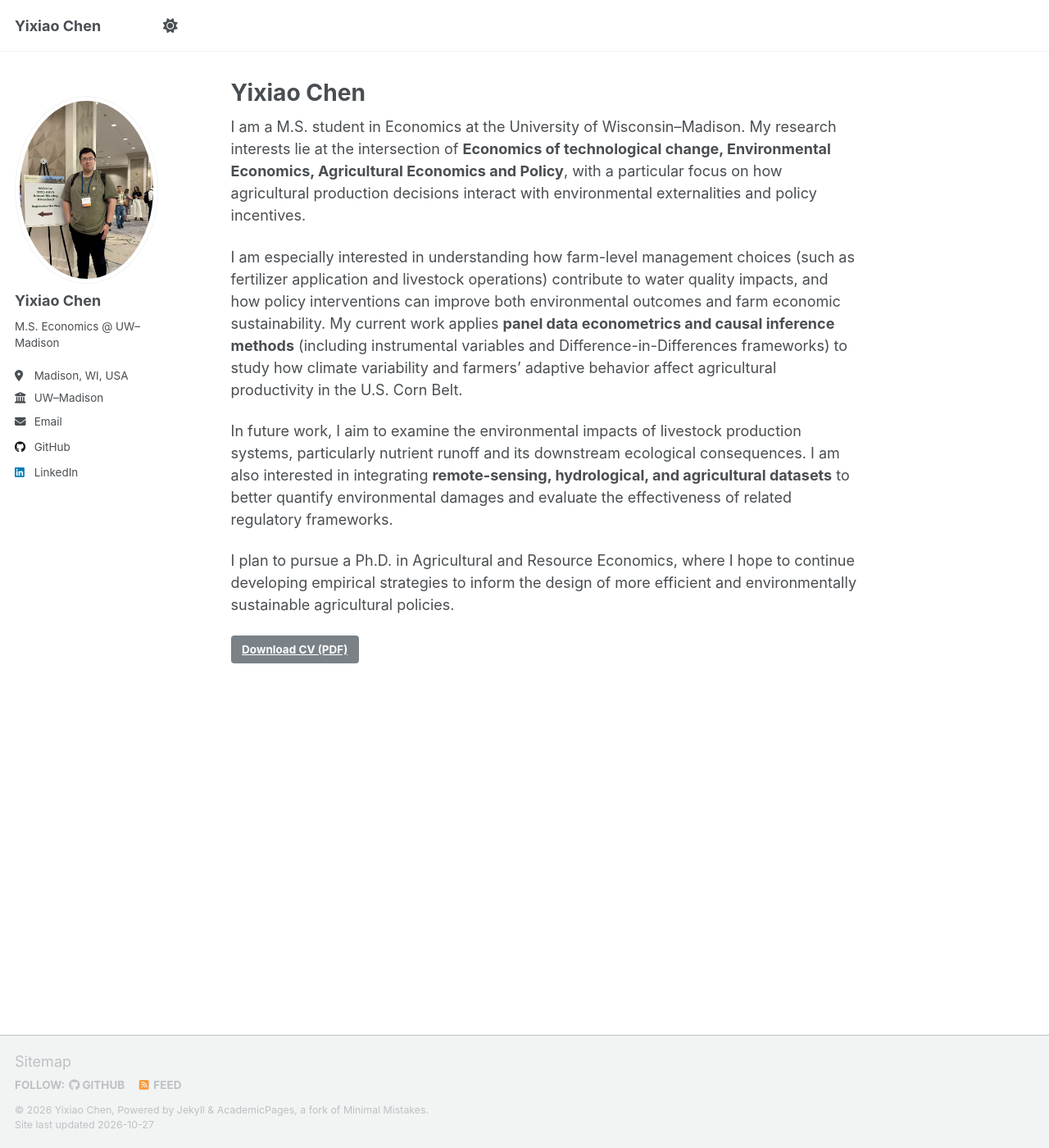
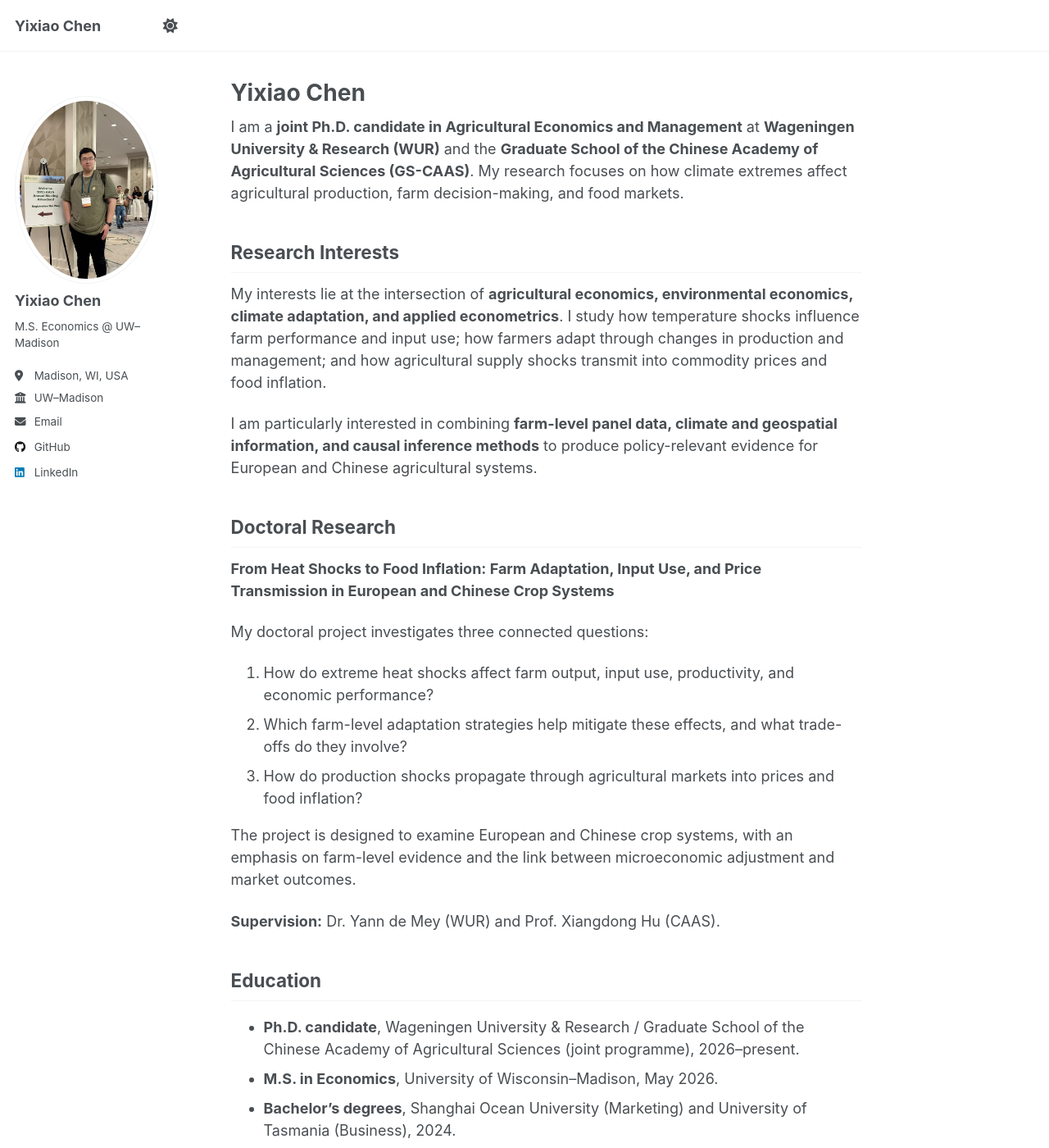
Before and after one commit to yixiaochen117/yixiaochen117.github.io, a Jekyll site: the page built from _pages/about.md, in a window 1280 px wide and 1400 px high. Shown: the whole window at 82% size. Built offline with Jekyll 4.4.1, drawn with Linux system fonts in a browser that asks for light colours; a script that is not in the unit is left out; some of the changed text lies outside the part shown.

Commit message:
Update academic homepage for joint WUR–GS-CAAS PhD

```diff
--- a/_pages/about.md
+++ b/_pages/about.md
@@ -5,13 +5,38 @@ permalink: /
 author_profile: true
 ---
 
+I am a **joint Ph.D. candidate in Agricultural Economics and Management** at **Wageningen University & Research (WUR)** and the **Graduate School of the Chinese Academy of Agricultural Sciences (GS-CAAS)**. My research focuses on how climate extremes affect agricultural production, farm decision-making, and food markets.
 
-I am a M.S. student in Economics at the University of Wisconsin–Madison. My research interests lie at the intersection of **Economics of technological change, Environmental Economics, Agricultural Economics and Policy**, with a particular focus on how agricultural production decisions interact with environmental externalities and policy incentives.
+## Research Interests
 
-I am especially interested in understanding how farm-level management choices (such as fertilizer application and livestock operations) contribute to water quality impacts, and how policy interventions can improve both environmental outcomes and farm economic sustainability. My current work applies **panel data econometrics and causal inference methods** (including instrumental variables and Difference-in-Differences frameworks) to study how climate variability and farmers’ adaptive behavior affect agricultural productivity in the U.S. Corn Belt.
+My interests lie at the intersection of **agricultural economics, environmental economics, climate adaptation, and applied econometrics**. I study how temperature shocks influence farm performance and input use; how farmers adapt through changes in production and management; and how agricultural supply shocks transmit into commodity prices and food inflation.
 
-In future work, I aim to examine the environmental impacts of livestock production systems, particularly nutrient runoff and its downstream ecological consequences. I am also interested in integrating **remote-sensing, hydrological, and agricultural datasets** to better quantify environmental damages and evaluate the effectiveness of related regulatory frameworks.
+I am particularly interested in combining **farm-level panel data, climate and geospatial information, and causal inference methods** to produce policy-relevant evidence for European and Chinese agricultural systems.
 
-I plan to pursue a Ph.D. in Agricultural and Resource Economics, where I hope to continue developing empirical strategies to inform the design of more efficient and environmentally sustainable agricultural policies.
+## Doctoral Research
+
+**From Heat Shocks to Food Inflation: Farm Adaptation, Input Use, and Price Transmission in European and Chinese Crop Systems**
+
+My doctoral project investigates three connected questions:
+
+1. How do extreme heat shocks affect farm output, input use, productivity, and economic performance?
+2. Which farm-level adaptation strategies help mitigate these effects, and what trade-offs do they involve?
+3. How do production shocks propagate through agricultural markets into prices and food inflation?
+
+The project is designed to examine European and Chinese crop systems, with an emphasis on farm-level evidence and the link between microeconomic adjustment and market outcomes.
+
+**Supervision:** Dr. Yann de Mey (WUR) and Prof. Xiangdong Hu (CAAS).
+
+## Education
+
+- **Ph.D. candidate**, Wageningen University & Research / Graduate School of the Chinese Academy of Agricultural Sciences (joint programme), 2026–present.
+- **M.S. in Economics**, University of Wisconsin–Madison, May 2026.
+- **Bachelor's degrees**, Shanghai Ocean University (Marketing) and University of Tasmania (Business), 2024.
+
+## Methods and Research Approach
+
+My empirical interests include panel data models, difference-in-differences and event-study designs, instrumental variables, and approaches that integrate agricultural microdata with climate and spatial datasets.
+
+I also have interests in livestock production, nutrient management, water quality, and the environmental effects of agricultural policy.
 
 [Download CV (PDF)](/files/Yixiao_Chen_CV.pdf){: .btn .btn-primary }
```
